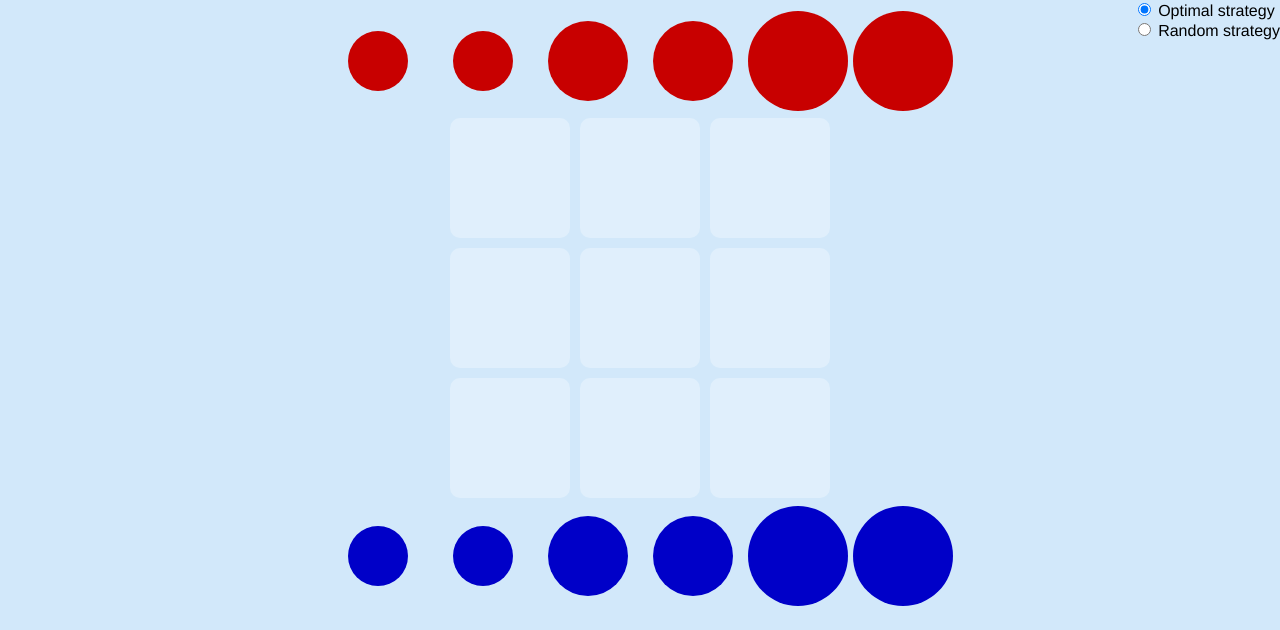
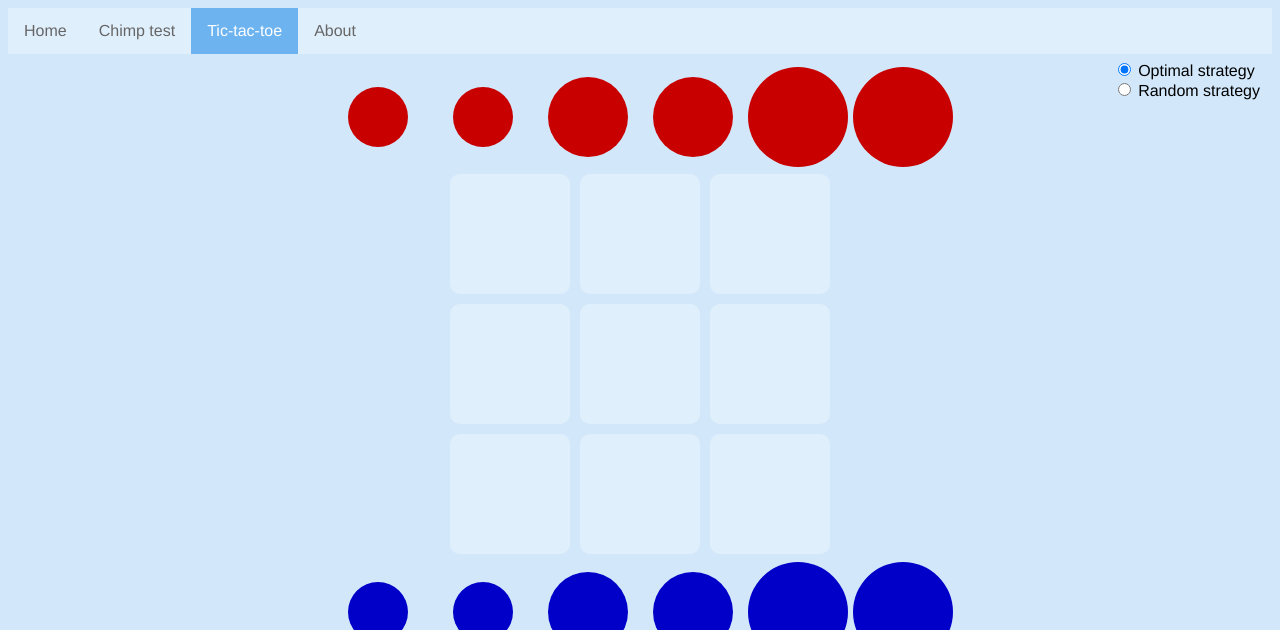
Before and after one commit to maksim1744/website, a plain HTML site: page ttt.html in a window 1280 px wide. Shown: the top 630 px of the page. Drawn offline with Linux system fonts and the light colour scheme.

Commit message:
add navbar

```diff
--- a/styles.css
+++ b/styles.css
@@ -306,3 +306,36 @@ input::-webkit-inner-spin-button {
 .blue-chip {
     background: rgb(0, 0, 200);
 }
+
+
+
+
+ul {
+    list-style-type: none;
+    margin: 0;
+    padding: 0;
+    margin-bottom: 10px;
+    overflow: hidden;
+    background: rgba(255, 255, 255, 0.3);
+}
+
+li {
+    float: left;
+}
+
+li a {
+    display: block;
+    color: #666;
+    text-align: center;
+    padding: 14px 16px;
+    text-decoration: none;
+}
+
+li a:hover:not(.active) {
+    background: rgba(32, 141, 232, 0.2);
+}
+
+li a.active {
+    color: white;
+    background: rgba(32, 141, 232, 0.6);
+}
--- a/ttt.html
+++ b/ttt.html
@@ -7,8 +7,15 @@
     <link rel="stylesheet" type="text/css" href="styles.css">
     <script src="ttt.js"></script>
 </head>
+<nav>
+    <ul>
+      <li><a href="/">Home</a></li>
+      <li><a href="chimp">Chimp test</a></li>
+      <li><a href="ttt" class="active">Tic-tac-toe</a></li>
+      <li><a href="https://github.com/maksim1744/website">About</a></li>
+    </ul>
+</nav>
 <body>
-
     <div class="h-table">
         <div id="computer-chips">
             <div class="h-line">
@@ -85,7 +92,7 @@
             <button class="h-button" style="width: 250px" id="change-player-button" onclick="changePlayer()">Change player</button>
         </div>
     </div>
-    <div style="position: absolute; top: 0; right: 0">
+    <div style="position: absolute; top: 60px; right: 20px">
       <input type="radio" id="strategyChoice1"
        name="strategy" value="optimal" checked="true">
       <label for="strategyChoice1">Optimal strategy</label><br>
```
Also changed, not shown: chimp.html (+8 -1 lines), index.html (+8 -0 lines).
